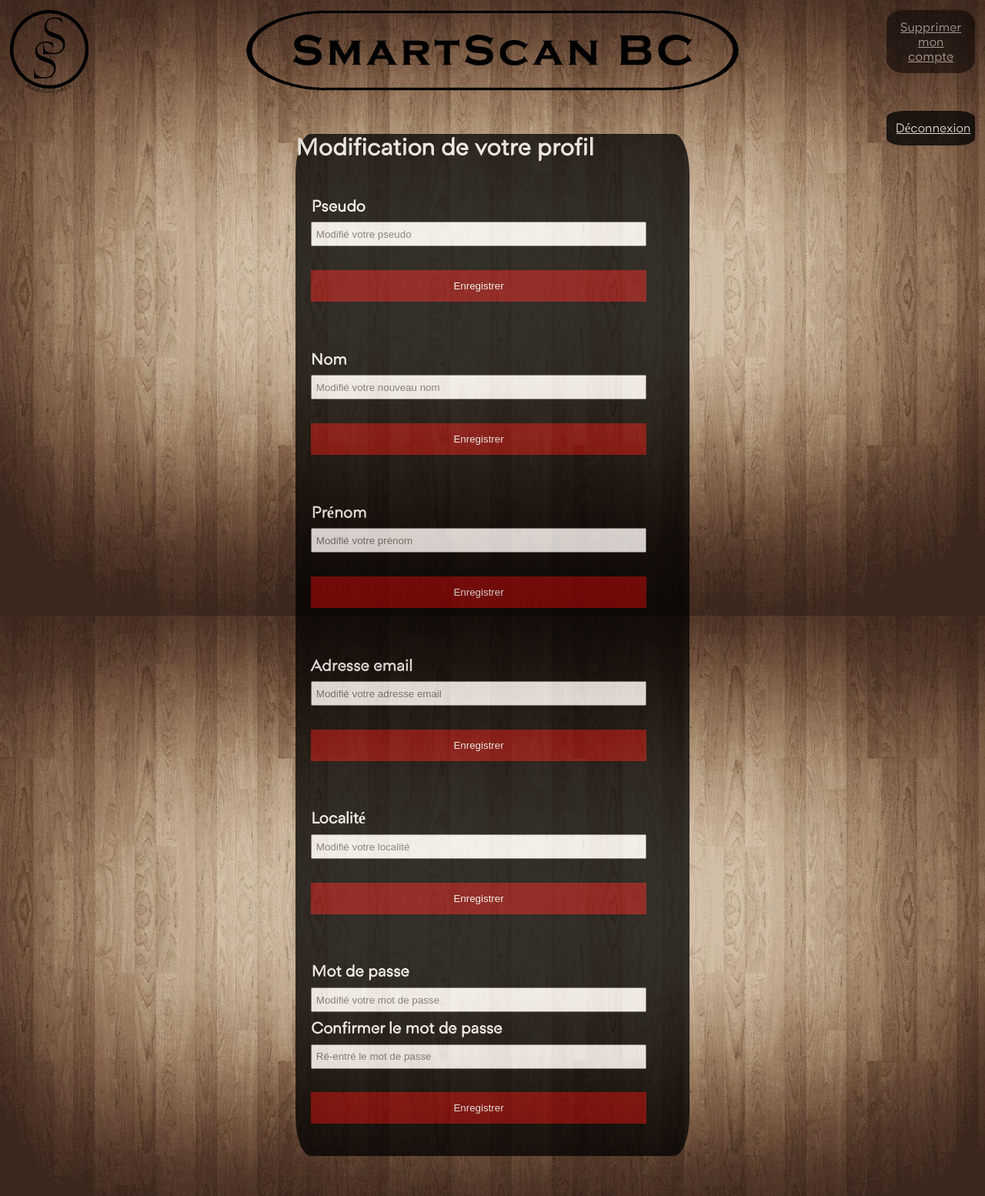
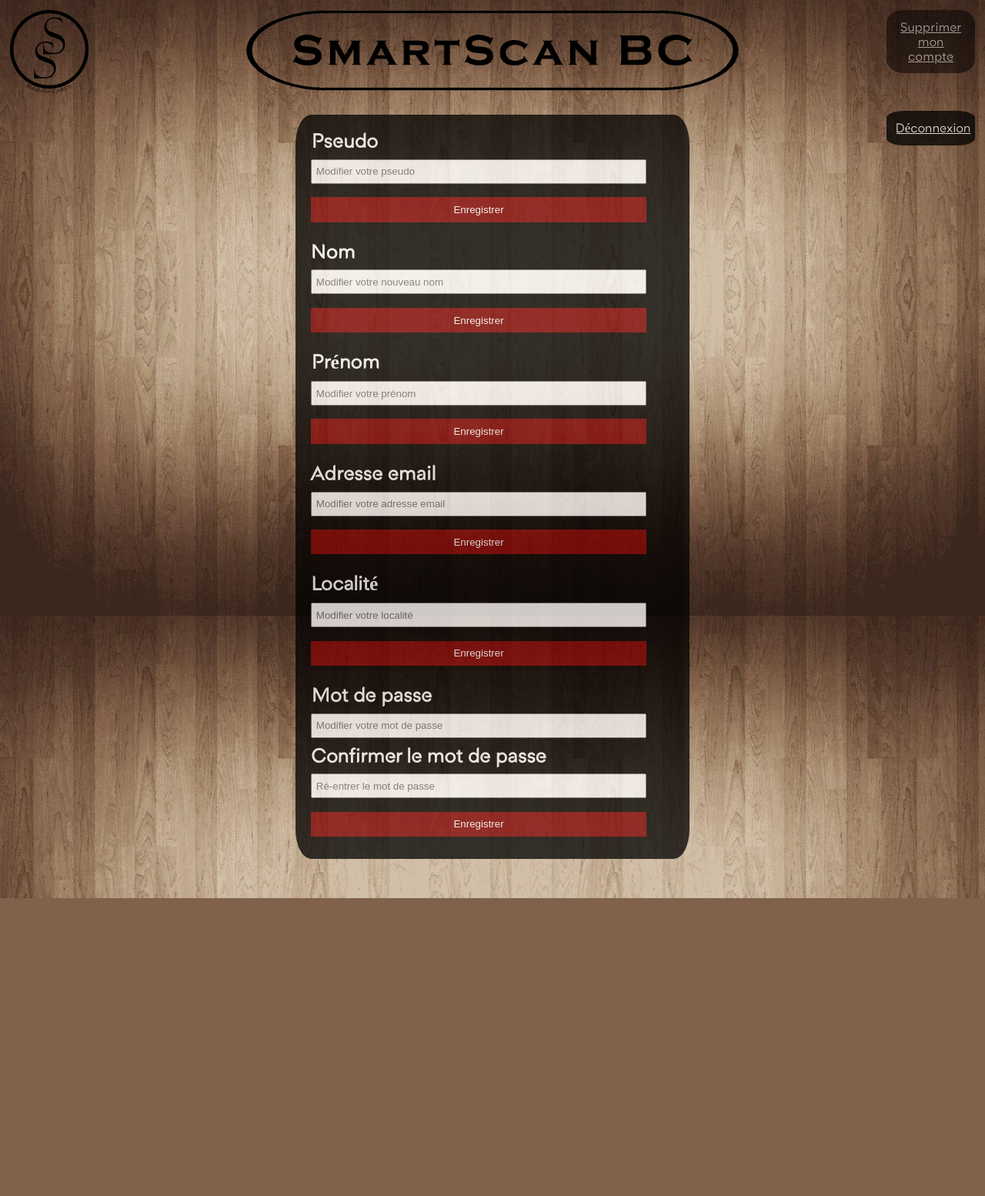
Before and after one commit to Robin-gielen/SmartScan, a PHP site: page /monCompte.php in a window 1280 px wide. Shown: the whole page at 77% size. After the commit the page ends 1167 px from the top, so only its background shows below. Run offline with PHP 8.4, Linux system fonts and the light colour scheme.

Commit message:
modification page monCompte
modification page monCompte

```diff
--- a/Site/CSS/monCompte.css
+++ b/Site/CSS/monCompte.css
@@ -78,8 +78,8 @@ input[type=text], input[type=password] {
 input[type=submit] {
     background-color: #800000;
     color: white;
-    padding: 3% 20%;
-    margin: 5% 0;
+    padding: 2%;
+    margin: 2% 0;
     border: none;
     cursor: pointer;
     width: 100%;
@@ -94,8 +94,11 @@ form {
     width:85%;
     padding: 4%;
     box-shadow: 0 0 20% 0 rgba(0, 0, 0, 0.2), 0 5% 5% 0 rgba(0, 0, 0, 0.24);
+	margin-top : -5%;
 }
-
+b{
+	font-size: 2vw;
+}
 a {
 	color: white;
 	/**margin-top: 2%;**/
--- a/Site/monCompte.php
+++ b/Site/monCompte.php
@@ -125,39 +125,37 @@
 				<a href='?hello=true'>Déconnexion</a>
 			</div>
 			<nav id="compte">
-
-					<h1 id="Inscription">Modification de votre profil</h1>
 					<form  method="POST">
 					<label><b>Pseudo</b></label>
-					<input type="text" placeholder="Modifié votre pseudo" name="username" required>
+					<input type="text" placeholder="Modifier votre pseudo" name="username" required>
 					<input type="submit" id='submit' value='Enregistrer'  name ='conf1'>
 					</form>
 					<form  method="POST">
 					<label><b>Nom</b></label>
-					<input type="text" placeholder="Modifié votre nouveau nom" name="nom" required>
+					<input type="text" placeholder="Modifier votre nouveau nom" name="nom" required>
 					<input type="submit" id='submit' value='Enregistrer'  name ='conf2'>
 					</form>
 					<form  method="POST">
 					<label><b>Prénom</b></label>
-					<input type="text" placeholder="Modifié votre prénom" name="prenom" required>
+					<input type="text" placeholder="Modifier votre prénom" name="prenom" required>
 					<input type="submit" id='submit' value='Enregistrer'  name ='conf3'>
 					</form>
 					<form  method="POST">
 					<label><b>Adresse email</b></label>
-					<input type="text" placeholder="Modifié votre adresse email" name="email" required>
+					<input type="text" placeholder="Modifier votre adresse email" name="email" required>
 					<input type="submit" id='submit' value='Enregistrer'  name ='conf4'>
 					</form>
 					<form  method="POST">
 					<label><b>Localité</b></label>
-					<input type="text" placeholder="Modifié votre localité" name="localite" required>
+					<input type="text" placeholder="Modifier votre localité" name="localite" required>
 					<input type="submit" id='submit' value='Enregistrer'  name ='conf5'>
 					</form>
 					<form  method="POST">
 					<label><b>Mot de passe</b></label>
-					<input type="password" placeholder="Modifié votre mot de passe" name="password" required>
+					<input type="password" placeholder="Modifier votre mot de passe" name="password" required>
 
 					<label><b>Confirmer le mot de passe</b></label>
-					<input type="password" placeholder="Ré-entré le mot de passe" name="passwordConf" required>
+					<input type="password" placeholder="Ré-entrer le mot de passe" name="passwordConf" required>
 					<input type="submit" id='submit' value='Enregistrer'  name ='conf6'>
 					</form>
 
```
